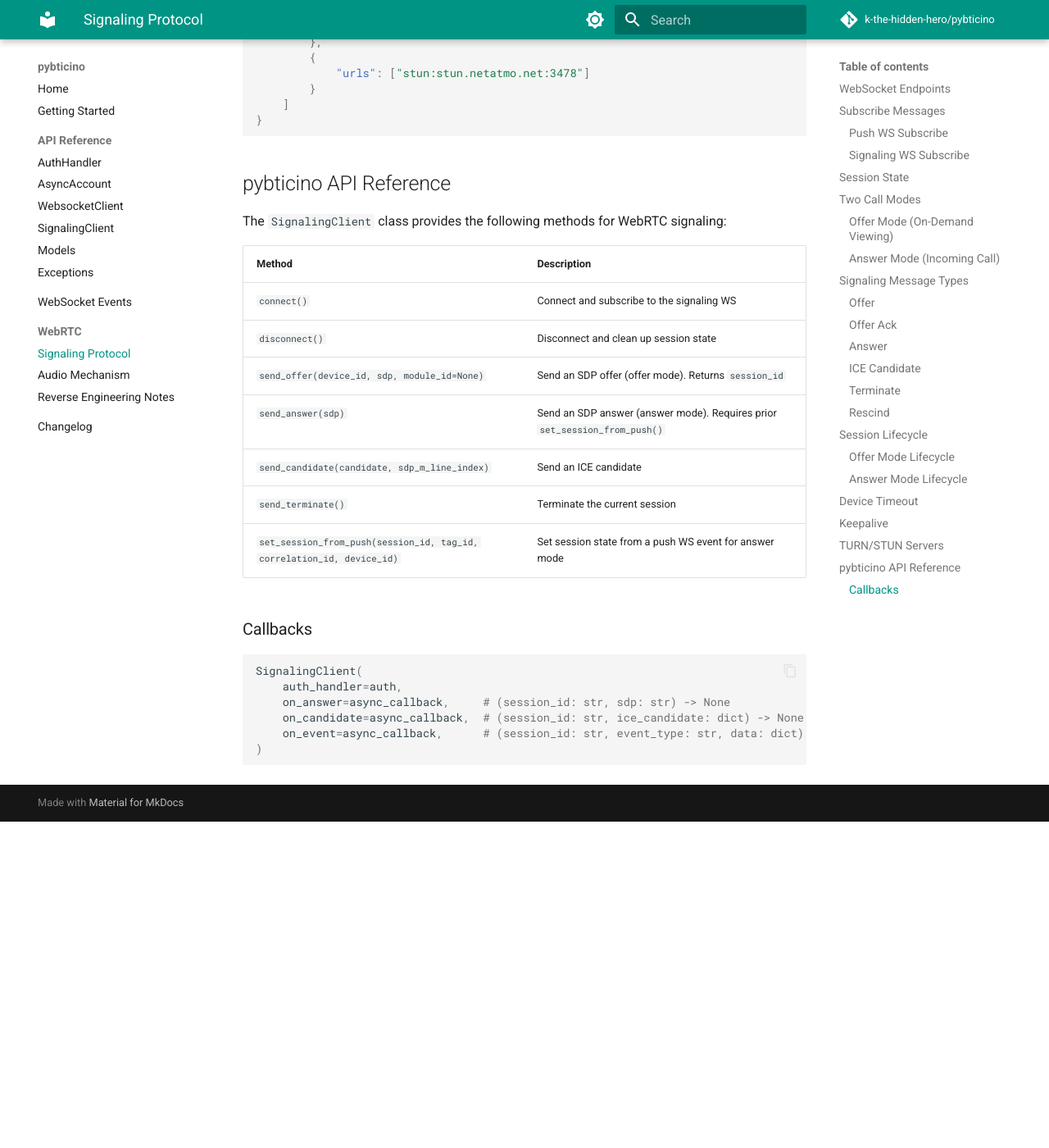
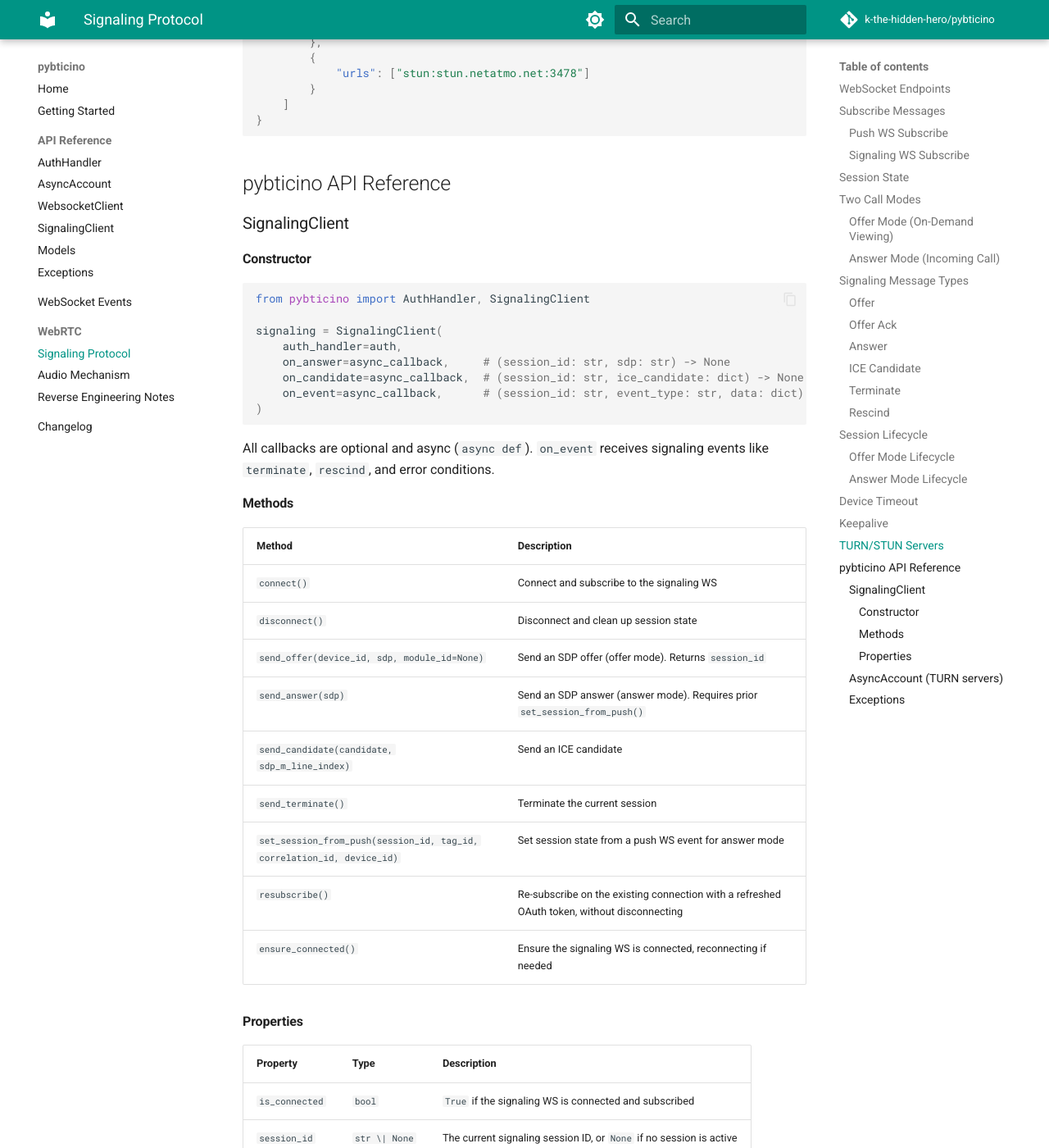
Before and after one commit to k-the-hidden-hero/pybticino, an MkDocs documentation site: the page built from docs/webrtc-signaling.md, in a window 1280 px wide and 1400 px high, scrolled down 8935 px. Shown: the whole window at 82% size. Built offline with MkDocs 1.6.1 and Material for MkDocs 9.7.7, drawn with Linux system fonts in a browser that asks for light colours; comment, search, counter and statistics services are not loaded; before the commit the page ends 9937 px from its top, so only the background shows below that; some of the changed text lies outside the part shown.

Commit message:
docs: update API documentation with missing methods and properties
README: add token persistence to quick start, run_forever() example,
async_get_turn_servers() to API table, resubscribe usage note.
webrtc-signaling.md: document resubscribe(), ensure_connected(),
is_connected/session_id properties, TURN server usage, exceptions.
Also: add .env/.credentials to gitignore, modernize Optional→union
syntax in examples.

Co-Authored-By: Claude Opus 4.6 (1M context) <noreply@anthropic.com>

````diff
--- a/docs/webrtc-signaling.md
+++ b/docs/webrtc-signaling.md
@@ -408,7 +408,24 @@ The response contains ICE server configurations:
 
 ## pybticino API Reference
 
-The `SignalingClient` class provides the following methods for WebRTC signaling:
+### SignalingClient
+
+#### Constructor
+
+```python
+from pybticino import AuthHandler, SignalingClient
+
+signaling = SignalingClient(
+    auth_handler=auth,
+    on_answer=async_callback,     # (session_id: str, sdp: str) -> None
+    on_candidate=async_callback,  # (session_id: str, ice_candidate: dict) -> None
+    on_event=async_callback,      # (session_id: str, event_type: str, data: dict) -> None
+)
+```
+
+All callbacks are optional and async (`async def`). `on_event` receives signaling events like `terminate`, `rescind`, and error conditions.
+
+#### Methods
 
 | Method | Description |
 |--------|-------------|
@@ -419,14 +436,31 @@ The `SignalingClient` class provides the following methods for WebRTC signaling:
 | `send_candidate(candidate, sdp_m_line_index)` | Send an ICE candidate |
 | `send_terminate()` | Terminate the current session |
 | `set_session_from_push(session_id, tag_id, correlation_id, device_id)` | Set session state from a push WS event for answer mode |
+| `resubscribe()` | Re-subscribe on the existing connection with a refreshed OAuth token, without disconnecting |
+| `ensure_connected()` | Ensure the signaling WS is connected, reconnecting if needed |
 
-### Callbacks
+#### Properties
+
+| Property | Type | Description |
+|----------|------|-------------|
+| `is_connected` | `bool` | `True` if the signaling WS is connected and subscribed |
+| `session_id` | `str \| None` | The current signaling session ID, or `None` if no session is active |
+
+### AsyncAccount (TURN servers)
 
 ```python
-SignalingClient(
-    auth_handler=auth,
-    on_answer=async_callback,     # (session_id: str, sdp: str) -> None
-    on_candidate=async_callback,  # (session_id: str, ice_candidate: dict) -> None
-    on_event=async_callback,      # (session_id: str, event_type: str, data: dict) -> None
-)
+turn_servers = await account.async_get_turn_servers()
+# Returns a list of ICE server dicts:
+# [{"urls": ["turn:turn.netatmo.net:443?transport=tcp"],
+#   "username": "...", "credential": "...", "credentialType": "password"},
+#  {"urls": ["stun:stun.netatmo.net:3478"]}]
 ```
+
+### Exceptions
+
+All signaling methods can raise:
+
+| Exception | When |
+|-----------|------|
+| `PyBticinoException` | Connection failed, message send failed, invalid session state |
+| `AuthError` | OAuth token refresh failed |
````
Also changed, not shown: README.md (+28 -4 lines), 4 other files.
